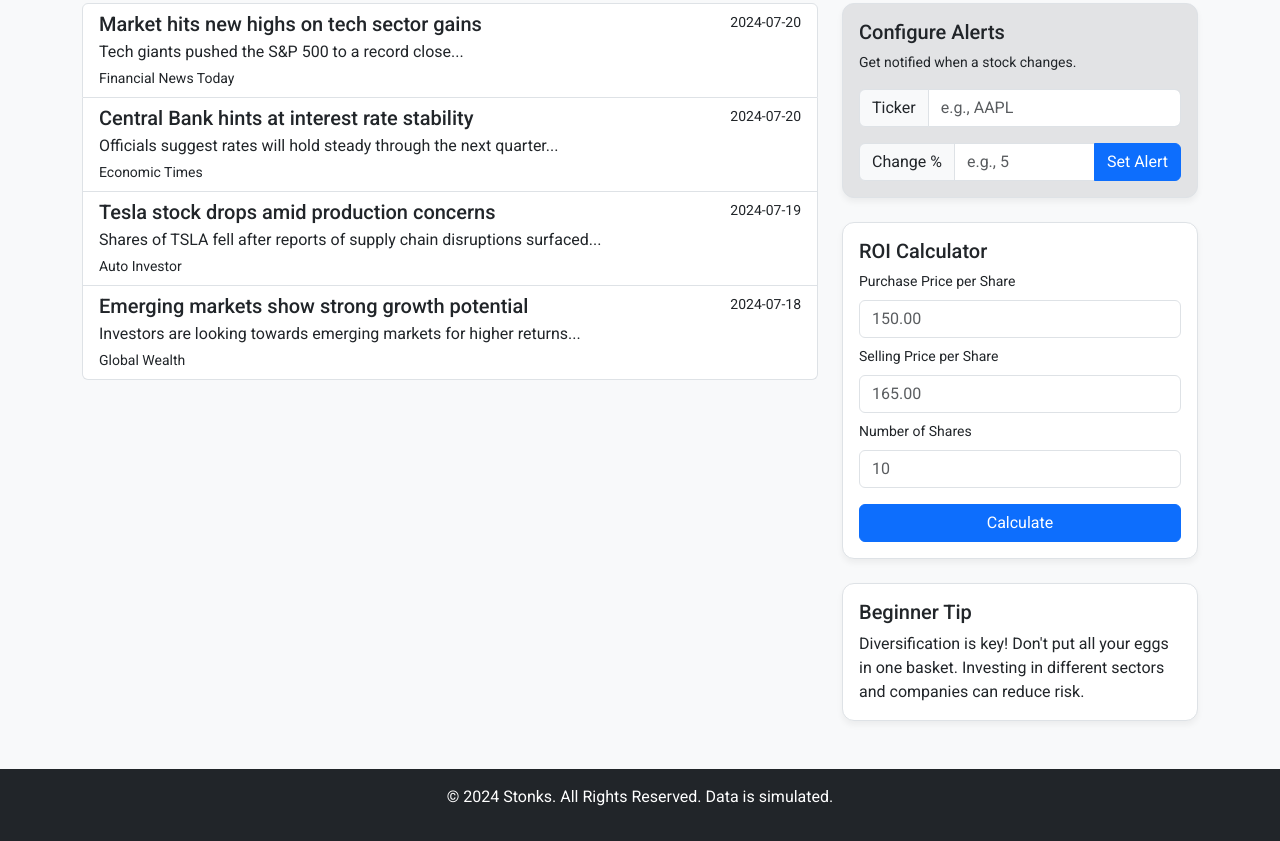
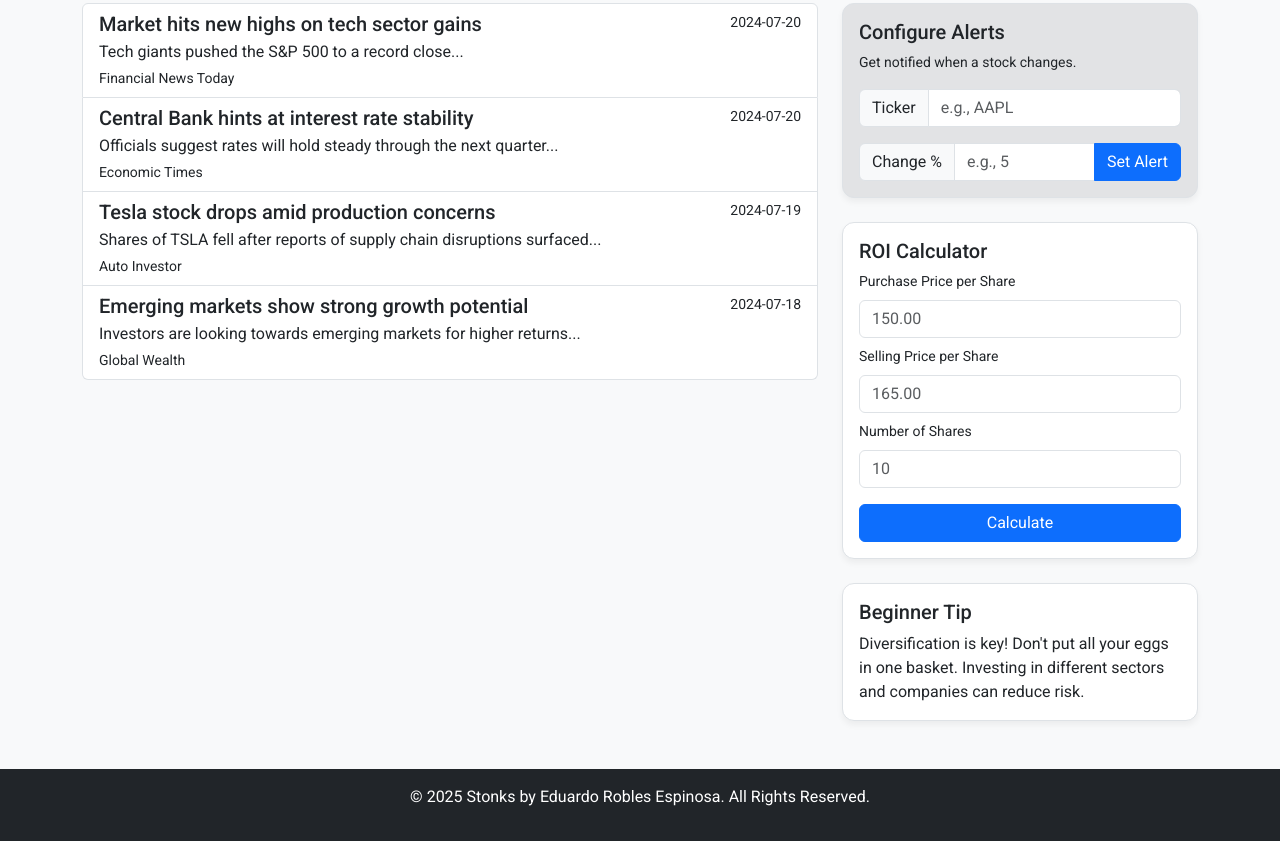
Before and after one commit to eduardoroblesespinosa/stonks, a plain HTML site: page index.html in a window 1280 px wide. Shown: the part 4144-4985 px from the top of the page. Drawn offline with nearby package versions, Linux system fonts and the light colour scheme.

Commit message:
Update index.html

```diff
--- a/index.html
+++ b/index.html
@@ -216,7 +216,7 @@
     <!-- Footer -->
     <footer class="footer bg-dark text-white text-center py-3 mt-auto">
         <div class="container">
-            <p>&copy; 2024 Stonks. All Rights Reserved. Data is simulated.</p>
+            <p>&copy; 2025 Stonks by Eduardo Robles Espinosa. All Rights Reserved.</p>
         </div>
     </footer>
 
```
